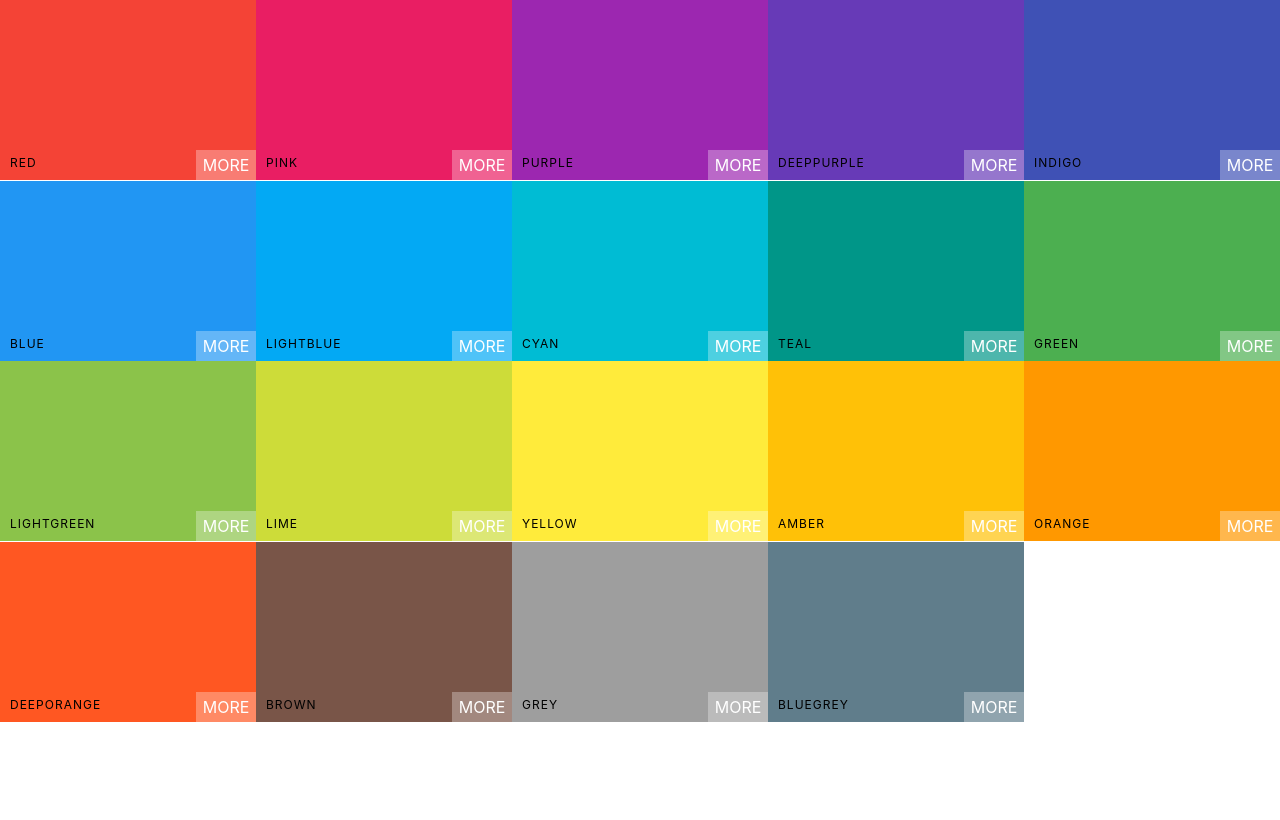
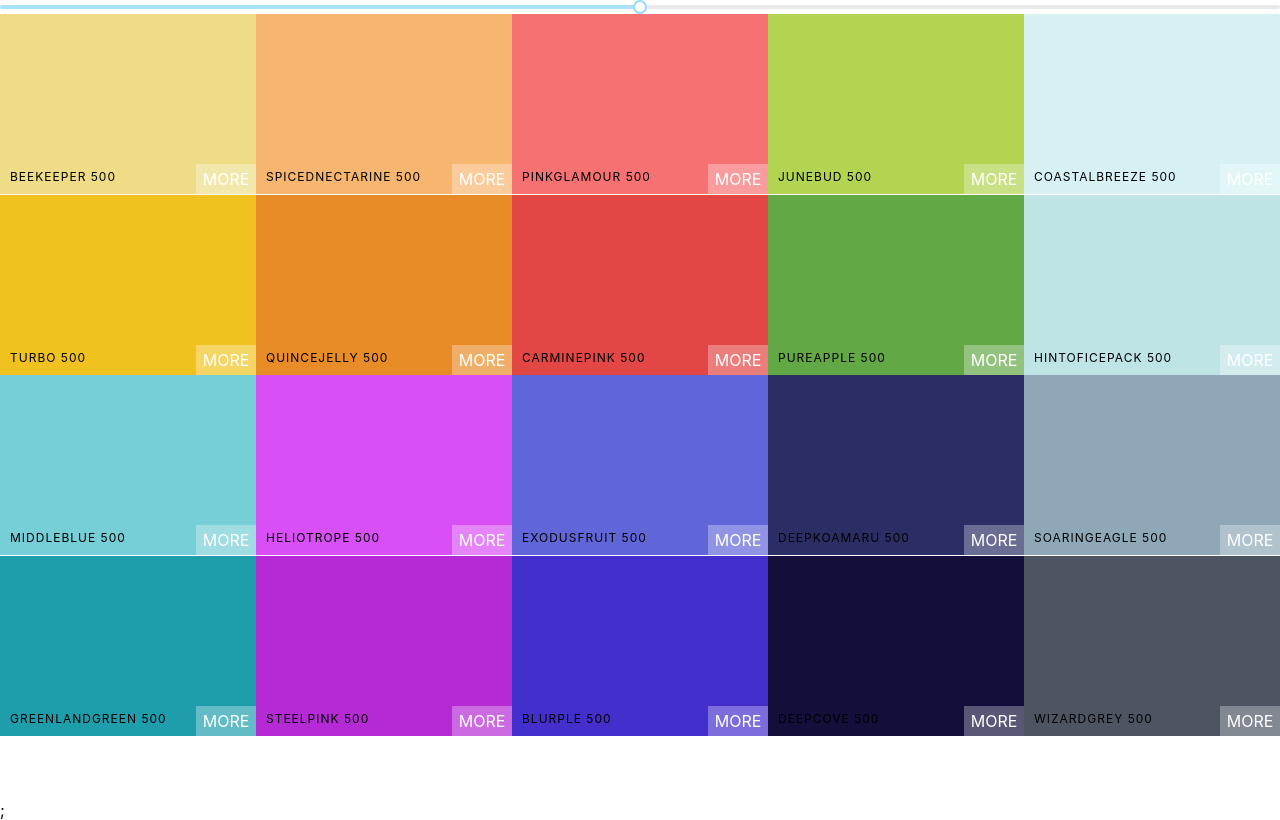
Before and after one commit to cjtay/color-project, a React (Create React App) app: page / in a window 1280 px wide. Built offline with nearby package versions, Linux system fonts and the light colour scheme.

Commit message:
imac add color slider

```diff
--- a/package.json
+++ b/package.json
@@ -7,6 +7,7 @@
     "@testing-library/react": "^9.5.0",
     "@testing-library/user-event": "^7.2.1",
     "chroma-js": "^2.1.0",
+    "rc-slider": "^9.2.4",
     "react": "^16.13.1",
     "react-copy-to-clipboard": "^5.0.2",
     "react-dom": "^16.13.1",
--- a/src/App.js
+++ b/src/App.js
@@ -7,7 +7,11 @@
 class App extends Component {
     render() {
         console.log(generatedPalette(seedColors[4]));
-        return <Palette {...seedColors[0]} />;
+        return (
+            <div>
+                <Palette palette={generatedPalette(seedColors[4])} />;
+            </div>
+        );
     }
 }
 
--- a/src/Palette.js
+++ b/src/Palette.js
@@ -2,18 +2,34 @@
 
 import ColorBox from './ColorBox';
 import './Palette.css';
+import Slider from 'rc-slider';
+import 'rc-slider/assets/index.css';
 
 class Palette extends Component {
     constructor(props) {
         super(props);
-        this.state = {};
+        this.state = { level: 500 };
+        this.changeLevel = this.changeLevel.bind(this);
+    }
+    changeLevel(level) {
+        this.setState({ level });
     }
     render() {
-        const colorBoxes = this.props.colors.map((color) => {
-            return <ColorBox background={color.color} name={color.name} />;
+        const { colors } = this.props.palette;
+        const { level } = this.state;
+
+        const colorBoxes = colors[level].map((color) => {
+            return <ColorBox background={color.hex} name={color.name} />;
         });
         return (
             <div className="Palette">
+                <Slider
+                    defaultValue={level}
+                    min={100}
+                    max={900}
+                    step={100}
+                    onAfterChange={this.changeLevel}
+                />
                 {/* nav bar */}
                 <div className="Palette-colors">{colorBoxes}</div>
                 {/* footer  */}
```
Also changed, not shown: 1 other file (tests, documents, lock files or other folders).
